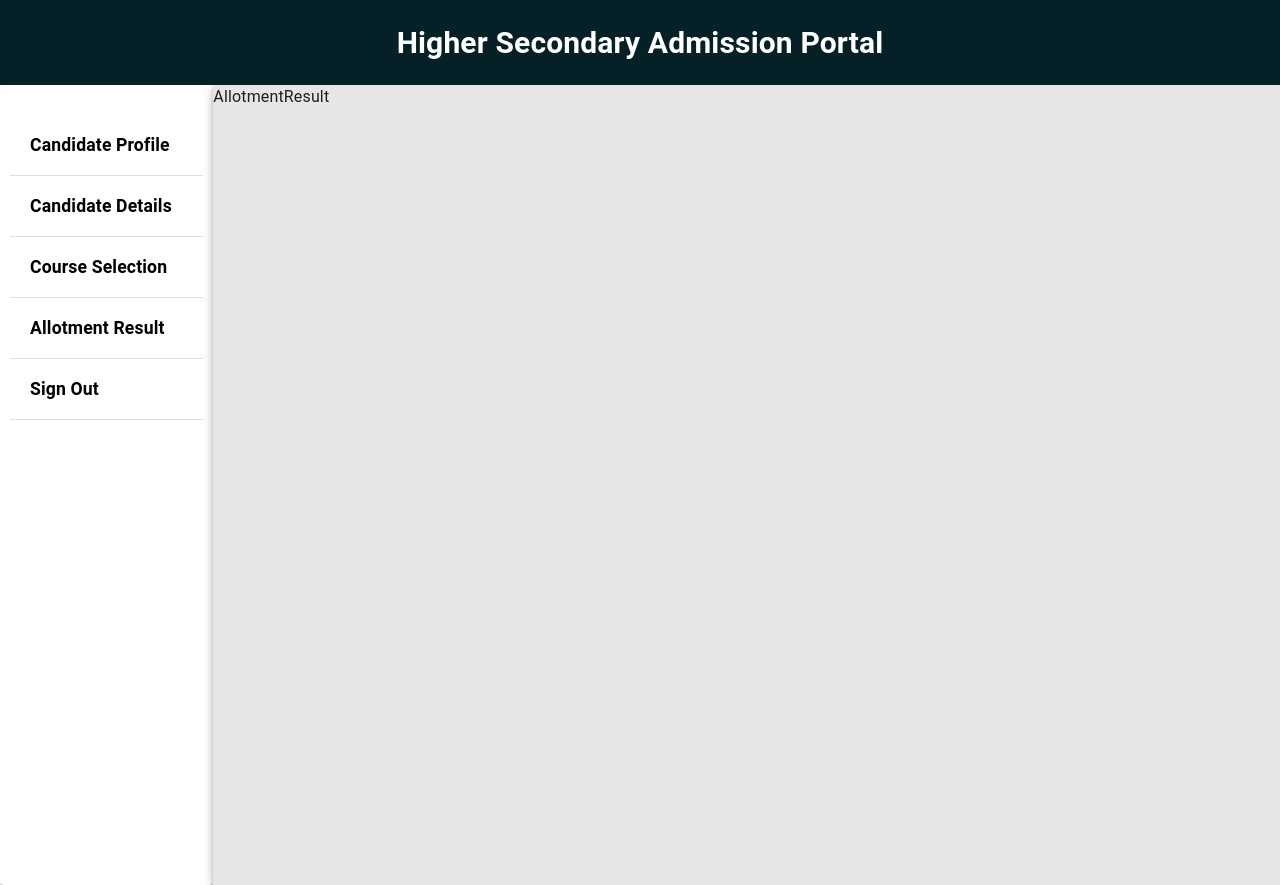
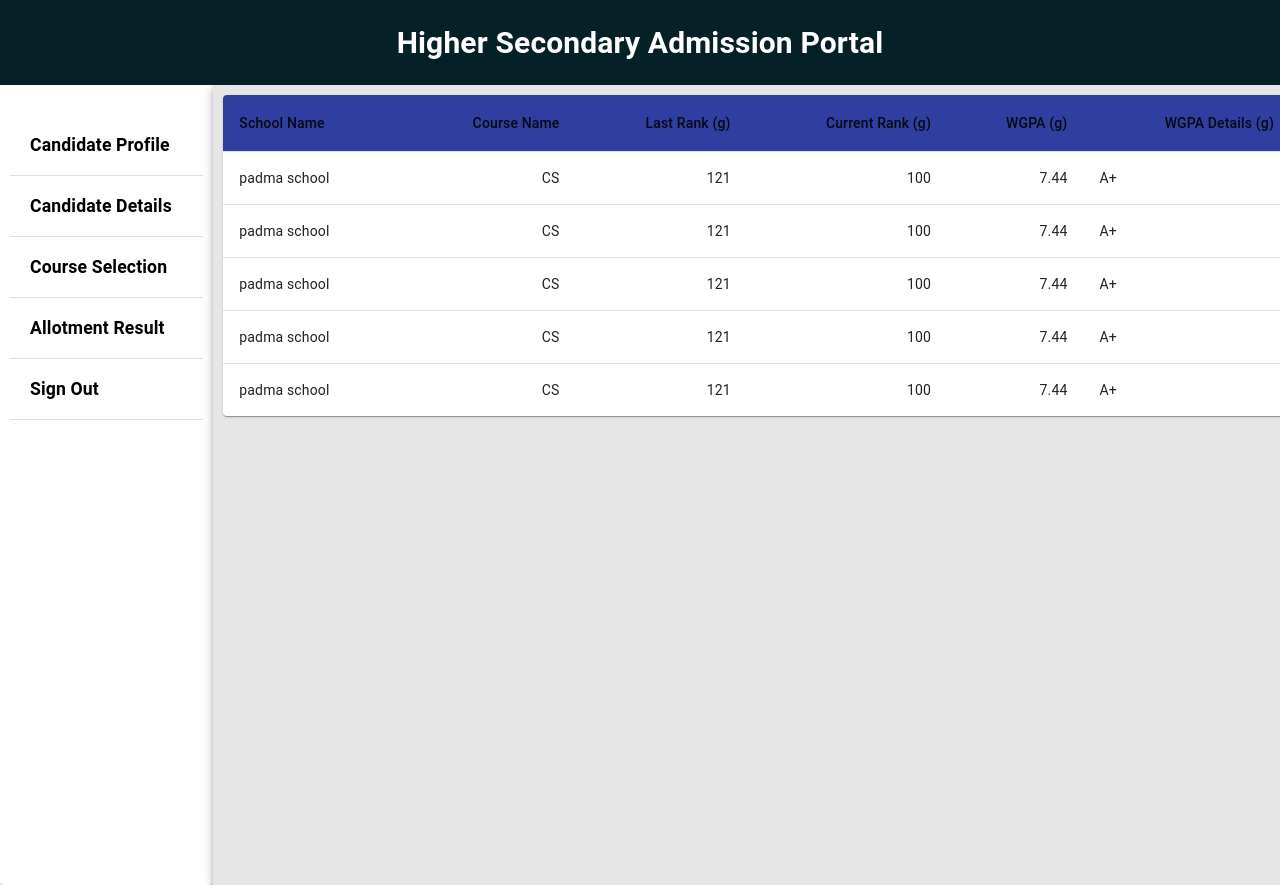
Before and after one commit to Rj777pain/AdmissionPortal_2.0, a React (Create React App) app: page /result in a window 1280 px wide. Built offline with nearby package versions, Linux system fonts and the light colour scheme.

Commit message:
added table and styling

```diff
--- a/src/components/studentDashboard/AllotmentResult.jsx
+++ b/src/components/studentDashboard/AllotmentResult.jsx
@@ -1,9 +1,90 @@
-import React from 'react'
+import * as React from 'react';
+import Table from '@mui/material/Table';
+import TableBody from '@mui/material/TableBody';
+import TableCell from '@mui/material/TableCell';
+import TableContainer from '@mui/material/TableContainer';
+import TableHead from '@mui/material/TableHead';
+import TableRow from '@mui/material/TableRow';
+import Paper from '@mui/material/Paper';
+import { makeStyles } from "@material-ui/core/styles"
+
+function createData(schoolName,courseName,lastRank,currRank,wgpa,wgpaDetails) {
+  return {schoolName,courseName,lastRank,currRank,wgpa,wgpaDetails};
+}
+
+const rows = [
+  createData("padma school","CS",121,100,7.44,"A+"),
+  createData("padma school","CS",121,100,7.44,"A+"),
+  createData("padma school","CS",121,100,7.44,"A+"),
+  createData("padma school","CS",121,100,7.44,"A+"),
+  createData("padma school","CS",121,100,7.44,"A+"),
+]
+
+const useStyles = makeStyles((theme) => ({
+  table:{
+    minWidth: 100,
+  },
+  tableContainer:{
+    borderRadius: 10,
+    margin: '10px 10px',
+    maxWidth: 1300
+  },
+  tableHeaderCell: {
+    fontWeight: 'bold',
+    backgroundColor: theme.palette.primary.dark,
+    color: theme.palette.getContrastText(theme.palette.primary.dark)
+  }
+}));
+
 
 function AllotmentResult() {
+
+/*
+  var allotmentList = [
+    {schoolName:"padma school",courseName:"CS",lastRank:121,currRank:100,wgpa:7.44,wgpaDetails:"A+"},
+    {schoolName:"Rajeev Gandhi School",courseName:"CS",lastRank:121,currRank:100,wgpa:7.44,wgpaDetails:"A+"},
+    {schoolName:"Vijaya raja Shool",courseName:"CS",lastRank:121,currRank:100,wgpa:7.44,wgpaDetails:"A+"},
+    {schoolName:"Don Campus",courseName:"CS",lastRank:121,currRank:100,wgpa:7.44,wgpaDetails:"A+"},
+];
+*/
+  const classes = useStyles();
   return (
-    <div>AllotmentResult</div>
+    <div>
+    <TableContainer component={Paper} className={classes.tableContainer}>
+      <Table className={classes.table} aria-label="simple table">
+        <TableHead>
+          <TableRow>
+            <TableCell className={classes.tableHeaderCell} >School Name</TableCell>
+            <TableCell className={classes.tableHeaderCell} align="right">Course Name</TableCell>
+            <TableCell className={classes.tableHeaderCell} align="right">Last Rank&nbsp;(g)</TableCell>
+            <TableCell className={classes.tableHeaderCell} align="right">Current Rank&nbsp;(g)</TableCell>
+            <TableCell className={classes.tableHeaderCell} align="right">WGPA&nbsp;(g)</TableCell>
+            <TableCell className={classes.tableHeaderCell} align="right">WGPA Details&nbsp;(g)</TableCell>
+          </TableRow>
+        </TableHead>
+        <TableBody>
+          {rows.map((row) => (
+            <TableRow
+              key={row.schoolName}
+              sx={{ '&:last-child td, &:last-child th': { border: 0 } }}
+            >
+              <TableCell component="th" scope="row">
+                {row.schoolName}
+              </TableCell>
+              <TableCell align="right">{row.courseName}</TableCell>
+              <TableCell align="right">{row.lastRank}</TableCell>
+              <TableCell align="right">{row.currRank}</TableCell>
+              <TableCell align="right">{row.wgpa}</TableCell>
+              <TableCell aling="right">{row.wgpaDetails}</TableCell>
+            </TableRow>
+          ))}
+        </TableBody>
+      </Table>
+    </TableContainer>
+    </div>
+
   )
 }
 
-export default AllotmentResult
+
+export default AllotmentResult;
```
